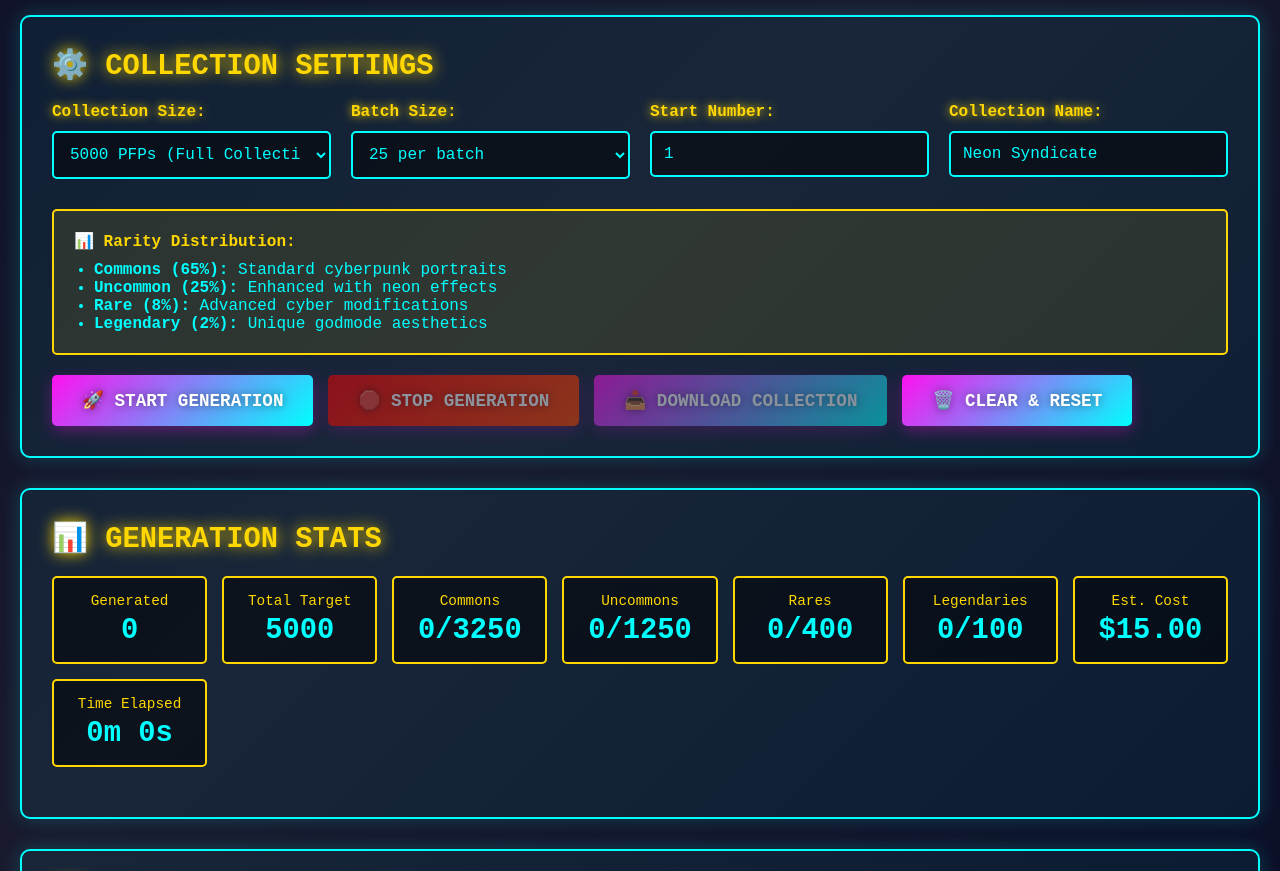
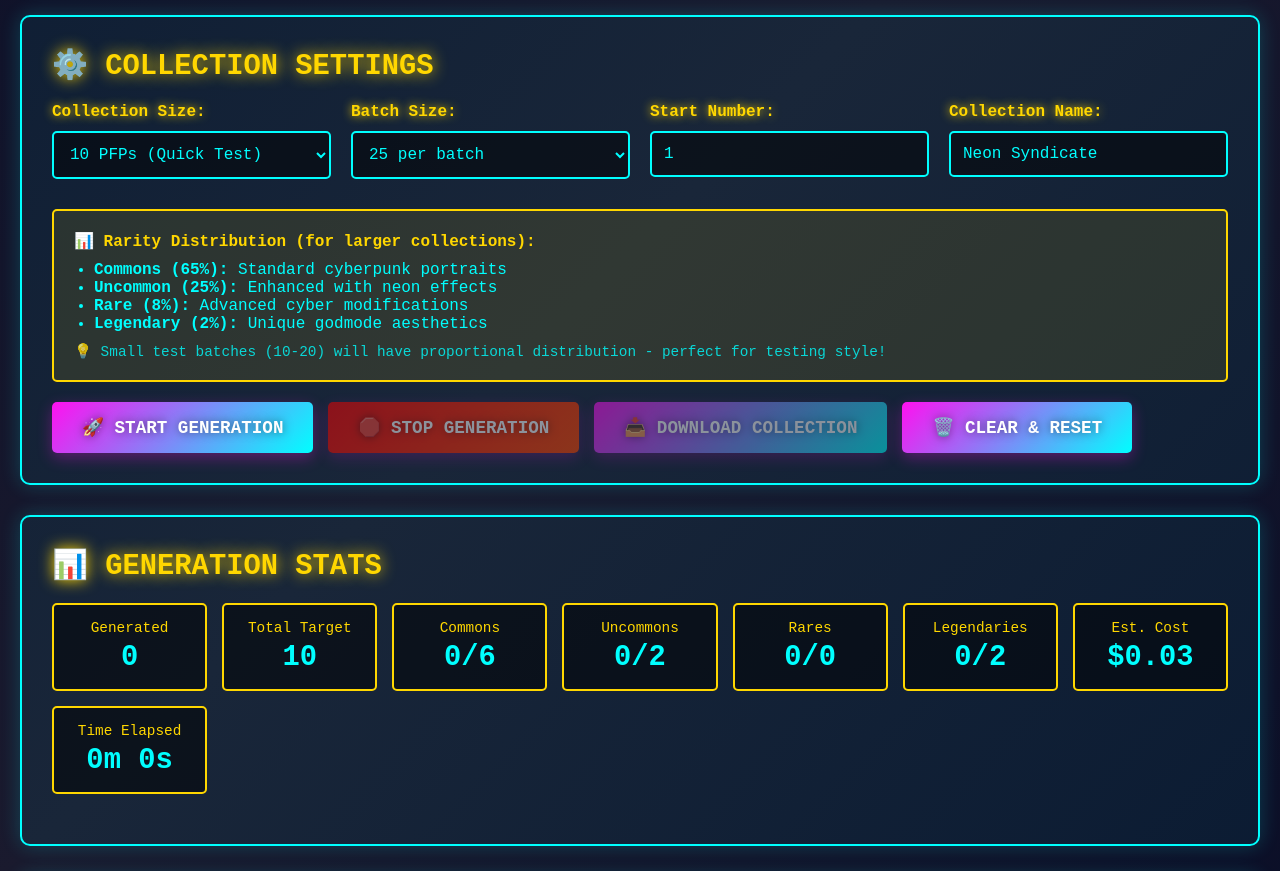
Before and after one commit to Flexasaurusrex/CyberpunkGenApp, a website: page index.html in a window 1280 px wide. Shown: the part 560-1431 px from the top of the page. Drawn offline with Linux system fonts and the light colour scheme; no server answers.

Commit message:
Update index.html

```diff
--- a/index.html
+++ b/index.html
@@ -391,11 +391,13 @@
                 <div class="config-item">
                     <label for="collectionSize">Collection Size:</label>
                     <select id="collectionSize">
-                        <option value="100">100 PFPs (Test)</option>
+                        <option value="10" selected>10 PFPs (Quick Test)</option>
+                        <option value="20">20 PFPs (Test)</option>
+                        <option value="100">100 PFPs (Small Batch)</option>
                         <option value="500">500 PFPs</option>
                         <option value="1000">1000 PFPs</option>
                         <option value="2500">2500 PFPs</option>
-                        <option value="5000" selected>5000 PFPs (Full Collection)</option>
+                        <option value="5000">5000 PFPs (Full Collection)</option>
                     </select>
                 </div>
 
@@ -421,13 +423,16 @@
             </div>
 
             <div class="info-box">
-                <h4>📊 Rarity Distribution:</h4>
+                <h4>📊 Rarity Distribution (for larger collections):</h4>
                 <ul>
                     <li><strong>Commons (65%):</strong> Standard cyberpunk portraits</li>
                     <li><strong>Uncommon (25%):</strong> Enhanced with neon effects</li>
                     <li><strong>Rare (8%):</strong> Advanced cyber modifications</li>
                     <li><strong>Legendary (2%):</strong> Unique godmode aesthetics</li>
                 </ul>
+                <p style="margin-top: 10px; opacity: 0.8; font-size: 0.9em;">
+                    💡 Small test batches (10-20) will have proportional distribution - perfect for testing style!
+                </p>
             </div>
 
             <div class="button-group">
@@ -457,7 +462,7 @@
                 </div>
                 <div class="stat-box">
                     <div class="stat-label">Total Target</div>
-                    <div class="stat-value" id="totalTarget">5000</div>
+                    <div class="stat-value" id="totalTarget">10</div>
                 </div>
                 <div class="stat-box">
                     <div class="stat-label">Commons</div>
```
